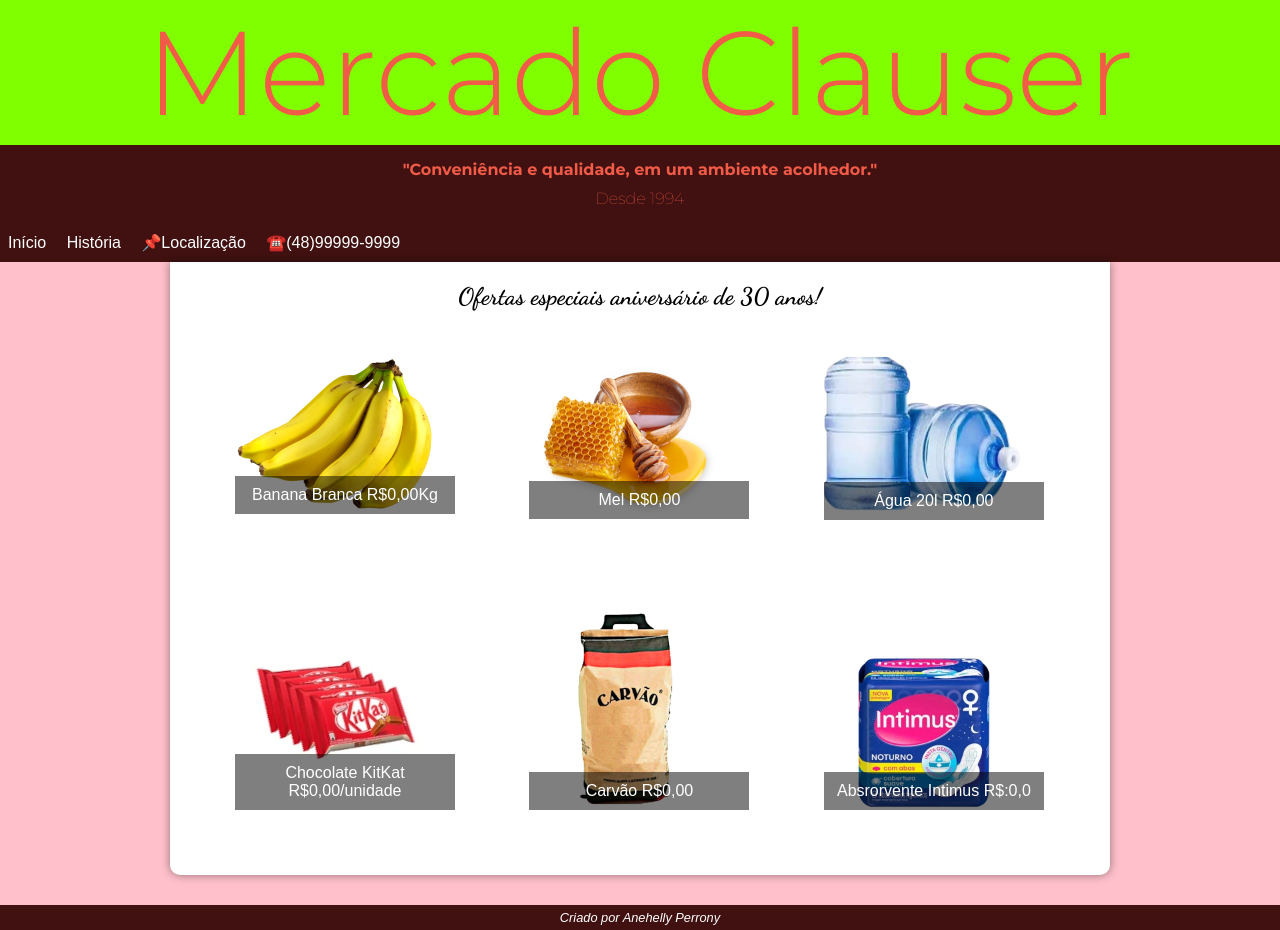
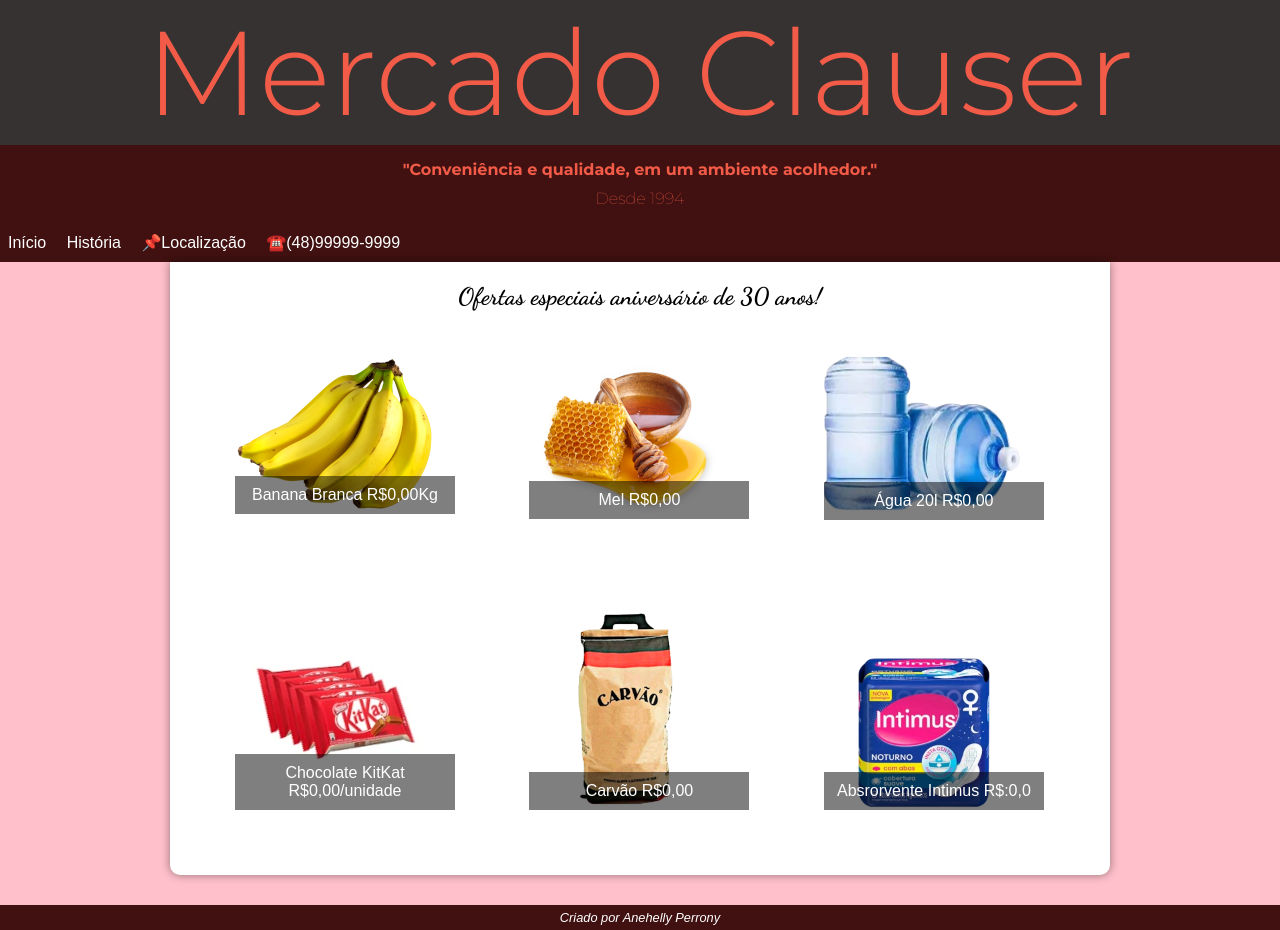
Before and after one commit to Anehelly/Testando, a plain HTML site: page index.html in a window 1280 px wide. Drawn offline with Linux system fonts and the light colour scheme.

Commit message:
Alterar cor de fundo cabeçalo

```diff
--- a/estilo.css
+++ b/estilo.css
@@ -40,7 +40,7 @@ header > h1{
     font-size: 119px;/*Aumentar o tamanho da fonte*/
     font-weight:300;/*Deixar a fonte mais fina*/
     color: #F25B47;
-    background-color:chartreuse;
+    background-color: rgb(54, 50, 50);
     margin:-10px;
     padding: 10px;
 
```
